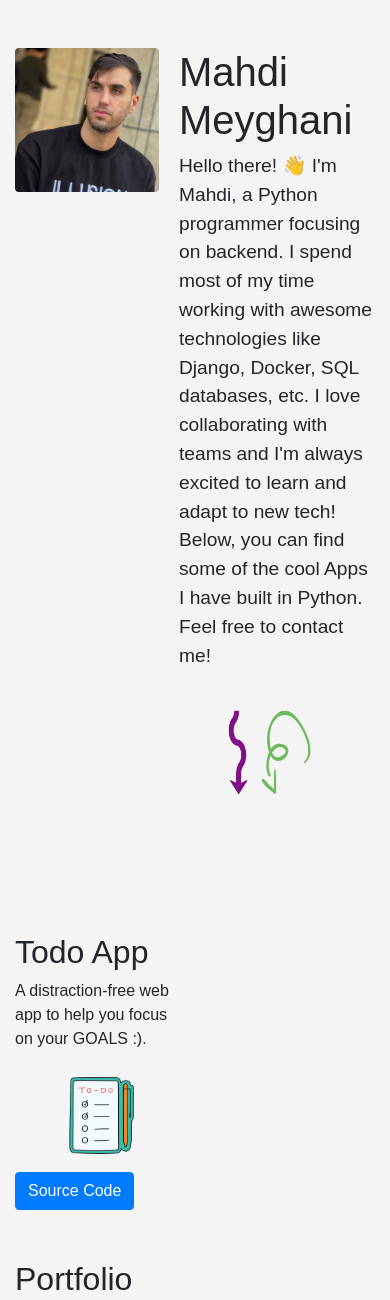
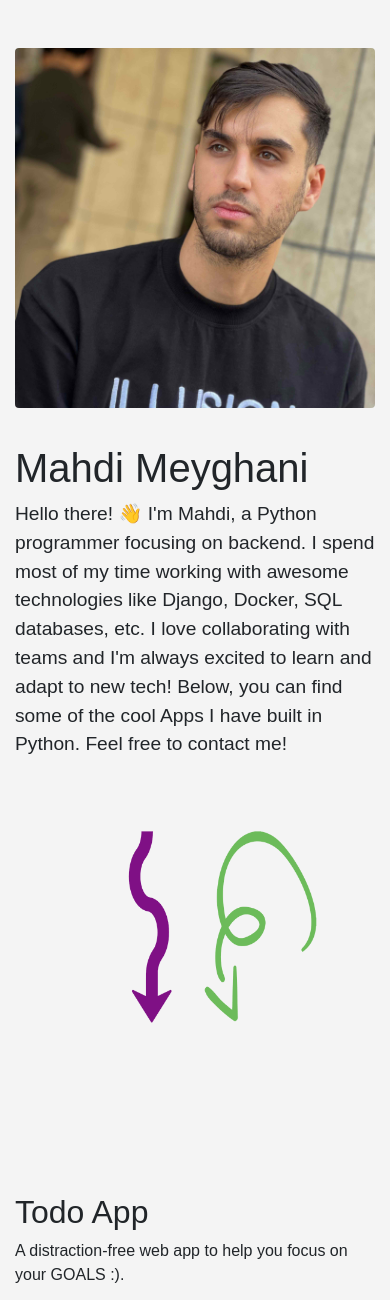
Before and after one commit to Mahdi-Meyghani/Django-Personal-Website, a Django app: page / in a window 390 px wide. Shown: the top 1300 px of the page. Run offline with Django 5.2, Linux system fonts and the light colour scheme; data comes from the database, SQL or seed files in the repository; some libraries are stand-ins or nearby versions.

Commit message:
Now mobile view is looking good as well :)

```diff
--- a/static/portfolio_website/style.css
+++ b/static/portfolio_website/style.css
@@ -50,6 +50,29 @@
     padding-left: 20px; /* Add space between image and text */
 }
 
+/* Responsive adjustments for mobile view */
+@media (max-width: 767px) {
+    .top-content {
+        flex-direction: column;
+        align-items: center;
+        text-align: center;
+    }
+
+    .left-content {
+        flex: 0 0 100%; /* Full width on small screens */
+        margin-bottom: 20px;
+    }
+
+    .right-content {
+        flex: 0 0 100%; /* Full width on small screens */
+        padding-left: 0; /* Remove padding */
+    }
+
+    .img-arrow {
+        width: 100%; /* Full width of container */
+    }
+}
+
 .project-container {
     display: flex;
     flex-wrap: wrap;
@@ -68,9 +91,22 @@
 /* Click for More link styling */
 .click-more-container {
     margin-top: 50px; /* Space above the link */
-    margin-bottom: 100px; /* Space below the link */
+    margin-bottom: 50px; /* Space below the link */
 }
 
 .click-more-container .btn {
     margin-top: 20px; /* Space above the button */
 }
+
+/* Responsive adjustments for mobile view */
+@media (max-width: 767px) {
+    .project-container {
+        flex-direction: column;
+        align-items: center;
+    }
+
+    .project-item {
+        flex: 0 0 100%; /* Full width on small screens */
+        margin-bottom: 20px;
+    }
+}
```
